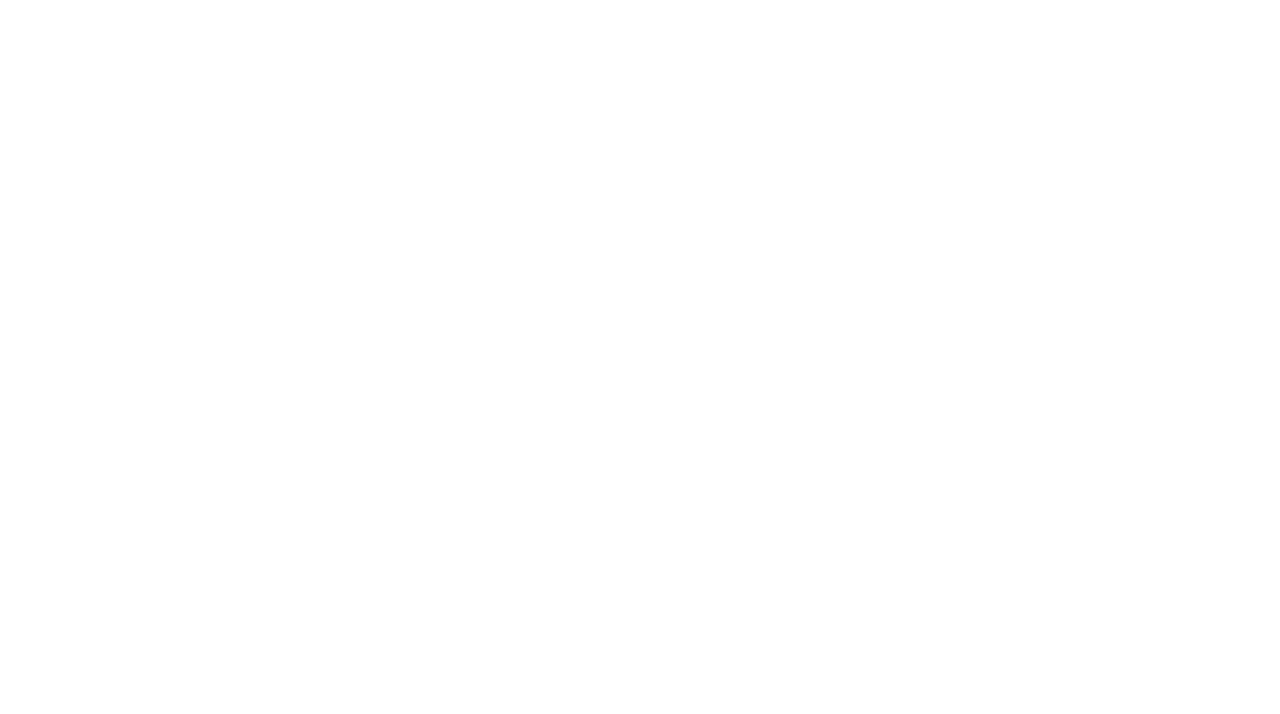
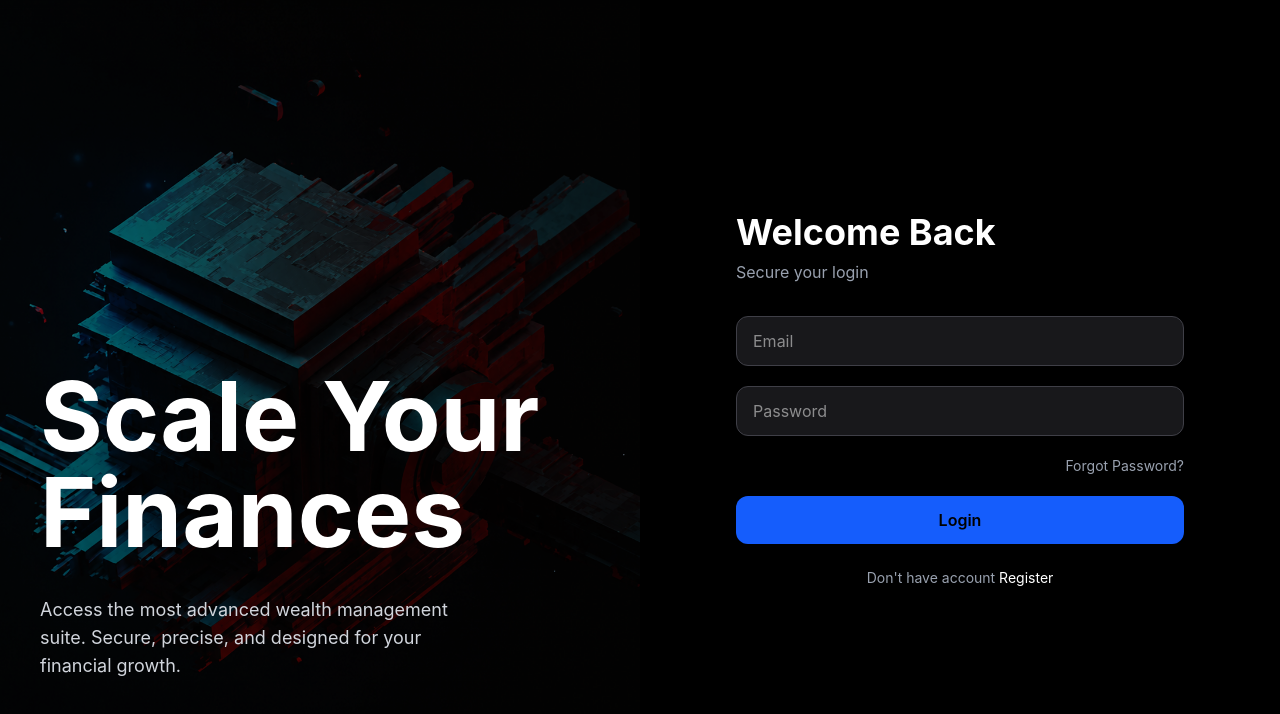
Before and after one commit to dipak-badu/final-year-project-VAULT-, a React (Vite) app in the folder client/: page /login in a window 1280 px wide. Shown: the top 714 px of the page. Built offline with nearby package versions, Linux system fonts and the light colour scheme.

Commit message:
feat: implement authentication pages with registration, login, and password reset functionality

```diff
--- /dev/null
+++ b/client/src/component/auth/LeftSide.jsx
@@ -0,0 +1,18 @@
+export default function ({ imgSrc, title, description }) {
+  return (
+    <div className="w-1/2 h-screen relative hidden lg:block">
+      <img src={imgSrc} alt="signup" className="w-full h-full object-cover" />
+
+      {/* Overlay */}
+      <div className="absolute inset-0 bg-black/40"></div>
+
+      {/* Text on Image */}
+      <div className="absolute bottom-30 left-10 z-10 gap-6 flex flex-col">
+        <h1 className="text-8xl font-bold">{title}</h1>
+        <p className="text-gray-300 mt-3 text-lg max-w-md line-clamp-3">
+          {description}
+        </p>
+      </div>
+    </div>
+  );
+}
--- /dev/null
+++ b/client/src/component/auth/RightSide.jsx
@@ -0,0 +1,35 @@
+import Button from "../ui/Button";
+import Input from "../ui/Input";
+import { NavLink } from "react-router-dom";
+
+export default function RightSideRegister() {
+  return (
+    <div className="w-full lg:w-1/2 flex justify-center items-center px-6">
+      <div className="w-full max-w-md">
+        <h2 className="text-4xl font-bold mb-2">Register</h2>
+
+        <p className="text-gray-400 mb-8">Fill in your details to continue</p>
+
+        <form className="flex flex-col gap-5">
+          <Input placeholder="Full Name" type="text" />
+
+          <Input placeholder="Email" type="Email" />
+
+          <Input placeholder="Password" type="password" />
+
+          <Button type="submit" value="Create Account" />
+        </form>
+
+        <p className="text-gray-400 mt-6 text-sm text-center">
+          Already have an account?{" "}
+          <NavLink
+            to="/login"
+            className="text-white cursor-pointer hover:underline"
+          >
+            Login
+          </NavLink>
+        </p>
+      </div>
+    </div>
+  );
+}
--- /dev/null
+++ b/client/src/component/auth/RightSideForgetPassword.jsx
@@ -0,0 +1,22 @@
+import Input from "../ui/Input";
+import Button from "../ui/Button";
+export default function RightSideForgetPassword() {
+  return (
+    <div className="w-full lg:w-1/2 flex justify-center items-center px-6">
+      <div className="w-full max-w-md">
+        <h2 className="text-4xl font-bold mb-2">Reset Your Password</h2>
+
+        <p className="text-gray-400 mb-8">
+          Enter your email address and we'll send you a link to reset your
+          password.
+        </p>
+
+        <form className="flex flex-col gap-5">
+          <Input placeholder="Email" type="Email" />
+
+          <Button type="submit" value="Send Reset Link" />
+        </form>
+      </div>
+    </div>
+  )
+}
--- /dev/null
+++ b/client/src/component/auth/RightSideLogin.jsx
@@ -0,0 +1,38 @@
+import Button from "../ui/Button";
+import Input from "../ui/Input";
+import { NavLink } from "react-router-dom";
+export default function RightSideLogin() {
+  return (
+    <div className="w-full lg:w-1/2 flex justify-center items-center px-6">
+      <div className="w-full max-w-md">
+        <h2 className="text-4xl font-bold mb-2">Welcome Back</h2>
+
+        <p className="text-gray-400 mb-8">Secure your login</p>
+
+        <form className="flex flex-col gap-5">
+          <Input placeholder="Email" type="Email" />
+
+          <Input placeholder="Password" type="password" />
+          <NavLink
+            to="/forgot-password"
+            className="text-sm text-gray-400 self-end hover:text-white hover:underline"
+          >
+            Forgot Password?
+          </NavLink>
+
+          <Button type="submit" value="Login" />
+        </form>
+
+        <p className="text-gray-400 mt-6 text-sm text-center">
+          Don't have account{" "}
+          <NavLink
+            to="/register"
+            className="text-white cursor-pointer hover:underline"
+          >
+            Register
+          </NavLink>
+        </p>
+      </div>
+    </div>
+  );
+}
--- a/client/src/component/header/Header.jsx
+++ b/client/src/component/header/Header.jsx
@@ -45,7 +45,7 @@ export default function Header() {
           </NavLink>
           <NavLink
             className="bg-blue-600 hover:bg-blue-700 text-white px-6 py-2 rounded-lg font-medium transition"
-            to="/login"
+            to="/register"
           >
             Get Started
           </NavLink>
--- a/client/src/component/main/LandingPageMain.jsx
+++ b/client/src/component/main/LandingPageMain.jsx
@@ -29,7 +29,7 @@ export default function LandingPageMain() {
             <div className="flex flex-col sm:flex-row items-center lg:items-start gap-4 md:justify-center  md:items-center lg:justify-start">
               <NavLink
                 className="bg-red-600 hover:bg-red-700 text-white px-8 py-3 rounded-lg font-medium transition duration-300 shadow-lg w-full sm:w-auto cursor-pointer"
-                to="/login"
+                to="/register"
               >
                 Open Account
               </NavLink>
--- /dev/null
+++ b/client/src/component/ui/Button.jsx
@@ -0,0 +1,10 @@
+export default function Button({ type, value }) {
+  return (
+    <button
+      type={type}
+      className="bg-blue-600 text-black font-semibold py-3 rounded-xl hover:bg-blue-700 transition cursor-pointer"
+    >
+      {value}
+    </button>
+  );
+}
--- /dev/null
+++ b/client/src/component/ui/Input.jsx
@@ -0,0 +1,9 @@
+export default function Input({ placeholder, type }) {
+  return (
+    <input
+      type={type}
+      placeholder={placeholder}
+      className="bg-zinc-900 border border-zinc-700 rounded-xl px-4 py-3 outline-none focus:border-white transition"
+    />
+  );
+}
--- /dev/null
+++ b/client/src/pages/ForgetPassword.jsx
@@ -0,0 +1,18 @@
+import LeftSide from "../component/auth/LeftSide";
+import RightSideForgetPassword from "../component/auth/RightSideForgetPassword";
+
+export default function ForgetPassword() {
+  return (
+    <section className="register-page w-full min-h-screen flex bg-black text-white">
+      {/* Left Side */}
+
+      <LeftSide
+        imgSrc="/img/login.png"
+        title="Reset Your Password"
+        description="Enter your email address and we'll send you a link to reset your password."
+      />
+      {/* Right Side */}
+      <RightSideForgetPassword />
+    </section>
+  );
+}
--- /dev/null
+++ b/client/src/pages/LoginPage.jsx
@@ -0,0 +1,17 @@
+import LeftSide from "../component/auth/LeftSide";
+import RightSideLogin from "../component/auth/RightSideLogin";
+export default function LoginPage() {
+  return (
+    <section className="register-page w-full min-h-screen flex bg-black text-white">
+      {/* Left Side */}
+
+      <LeftSide
+        imgSrc="/img/login.png"
+        title="Scale Your Finances"
+        description="Access the most advanced wealth management suite. Secure, precise, and designed for your financial growth."
+      />
+      {/* Right Side */}
+      <RightSideLogin />
+    </section>
+  );
+}
--- a/client/src/pages/RegisterPage.jsx
+++ b/client/src/pages/RegisterPage.jsx
@@ -1,7 +1,19 @@
+import { NavLink } from "react-router-dom";
+import LeftSide from "../component/auth/LeftSide";
+import RightSideRegister from "../component/auth/RightSide";
+
 export default function RegisterPage() {
   return (
-    <section className="register-page w-full h-auto flex  bg-black ">
-      <div className=""></div>
+    <section className="register-page w-full min-h-screen flex bg-black text-white">
+      {/* Left Side */}
+
+      <LeftSide
+        imgSrc="/img/signup.png"
+        title="Secure your future with precision finance."
+        description="Experience the future of financial management with our cutting-edge platform."
+      />
+      {/* Right Side */}
+      <RightSideRegister />
     </section>
   );
 }
```
Also changed, not shown: client/src/config/Router.jsx (+6 -2 lines), client/public/img/login.png (added), client/public/img/signup.png (renamed from client/public/img/signup image.png).
